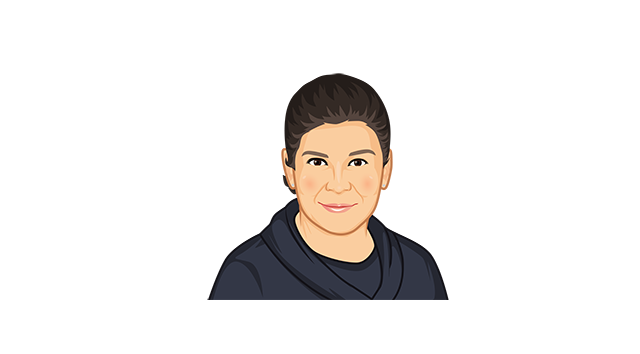
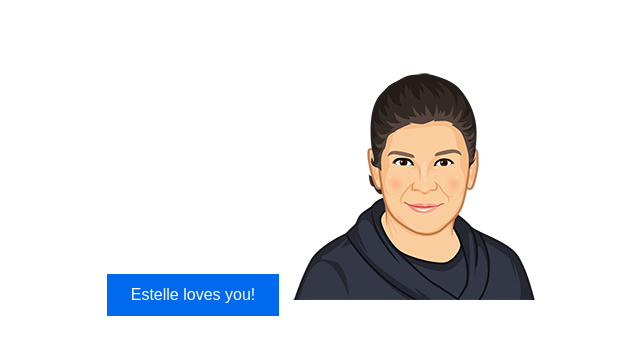
Before and after one commit to sdras/perfmatters-demo, a Vue app: page / in a window 1280 px wide. Shown: the top 354 px of the page, without its empty margins (297-937 px from the left). Built offline with nearby package versions, Linux system fonts and the light colour scheme.

Commit message:
update button styles

```diff
--- a/src/App.vue
+++ b/src/App.vue
@@ -1,10 +1,30 @@
 <template>
   <div id="app">
+    <button @click="isShowing = !isShowing">Estelle loves you!</button>
     <img alt="estelle" src="./assets/estelle.png">
+    <div v-if="isShowing" class="contain">
+      <app-icon-base view-box="100" iconColor="crimson">
+        <app-icon-heart></app-icon-heart>
+      </app-icon-base>
+    </div>
   </div>
 </template>
 
 <script>
+import AppIconBase from "./components/AppIconBase.vue";
+import AppIconHeart from "./components/AppIconHeart.vue";
+
+export default {
+  data() {
+    return {
+      isShowing: false
+    };
+  },
+  components: {
+    AppIconBase,
+    AppIconHeart
+  }
+};
 </script>
 
 <style lang="scss">
@@ -16,4 +36,37 @@
   color: #2c3e50;
   margin-top: 60px;
 }
+
+.contain {
+  position: relative;
+}
+
+button {
+  display: inline-block;
+  border: none;
+  padding: 0.75rem 1.5rem;
+  margin: 0;
+  text-decoration: none;
+  background: #0069ed;
+  color: #ffffff;
+  font-family: "Avenir", sans-serif;
+  font-size: 1rem;
+  cursor: pointer;
+  text-align: center;
+  transition: all 250ms ease-in-out;
+  -webkit-appearance: none;
+  -moz-appearance: none;
+}
+
+button:hover,
+button:focus {
+  background: #0053ba;
+  transition: all 300ms ease-in-out;
+  border-radius: 1000px;
+}
+
+button:focus {
+  outline: 1px solid #fff;
+  outline-offset: -4px;
+}
 </style>
--- a/src/components/AppIconBase.vue
+++ b/src/components/AppIconBase.vue
@@ -3,7 +3,7 @@
     xmlns="http://www.w3.org/2000/svg"
     :width="width"
     :height="height"
-    viewBox="0 0 18 18"
+    :viewBox="`0 0 ${viewBox} ${viewBox}`"
     :aria-labelledby="iconName"
     role="presentation"
   >
@@ -29,6 +29,10 @@ export default {
       type: [Number, String],
       default: 18
     },
+    viewBox: {
+      type: [Number, String],
+      default: 18
+    },
     iconColor: {
       type: String,
       default: "currentColor"
--- /dev/null
+++ b/src/components/AppIconHeart.vue
@@ -0,0 +1,25 @@
+<template>
+  <g>
+    <path
+      d="M69.945,12.188c-8.138,0-15.368,3.881-19.945,9.892c-4.577-6.011-11.807-9.892-19.945-9.892  C16.217,12.188,5,23.406,5,37.243c0,25.49,45,50.568,45,50.568s45-22.851,45-50.568C95,23.406,83.783,12.188,69.945,12.188z"
+    />
+  </g>
+</template>
+
+<style lang="scss" scoped>
+path {
+  transform-origin: 50% 50%;
+  animation: pop 0.5s cubic-bezier(0.43, 1.37, 0.79, 1.28);
+}
+
+@keyframes pop {
+  0% {
+    opacity: 0;
+    transform: scale(0);
+  }
+  100% {
+    opacity: 1;
+    transform: scale(1);
+  }
+}
+</style>
```
